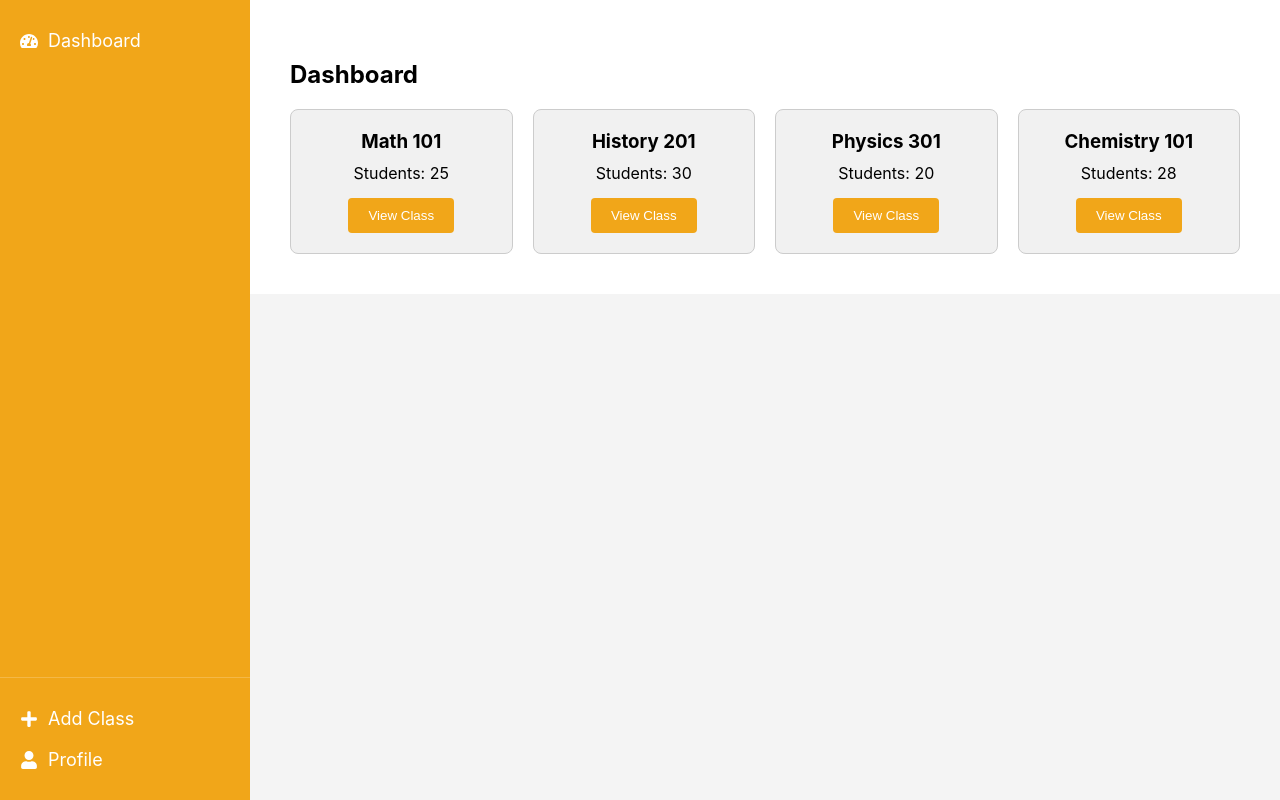
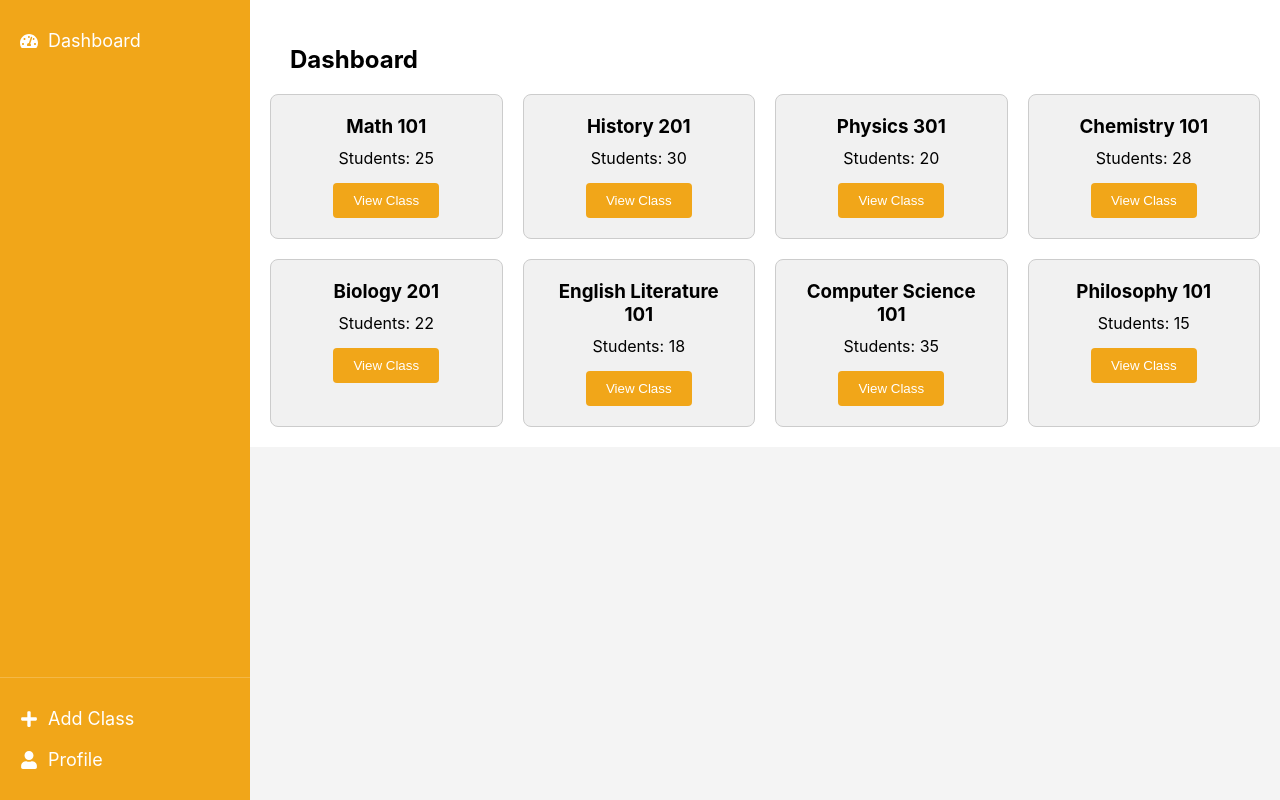
Before and after one commit to CKmellow/QR-code_Attendance_system, a React (Create React App) app in the folder qr-system/: page / in a window 1280 px wide. Built offline with nearby package versions, Linux system fonts and the light colour scheme.

Commit message:
minor lecdash updates

```diff
--- a/qr-system/src/components/LecView/LecDash.css
+++ b/qr-system/src/components/LecView/LecDash.css
@@ -1,6 +1,11 @@
 /* src/components/LecView/LecDash.css */
 .dashboard-container {
-    padding: 20px;
+  padding-top: 5px;
+    /* padding: 20px; */
+  }
+
+  .dash{
+    padding-left: 20px;
   }
 
   .class-grid {
--- a/qr-system/src/components/LecView/LecDash.js
+++ b/qr-system/src/components/LecView/LecDash.js
@@ -7,12 +7,23 @@ const classes = [
   { id: 2, name: 'History 201', students: 30 },
   { id: 3, name: 'Physics 301', students: 20 },
   { id: 4, name: 'Chemistry 101', students: 28 },
-];  // Example class data
+  { id: 5, name: 'Biology 201', students: 22 },
+  { id: 6, name: 'English Literature 101', students: 18 },
+  { id: 7, name: 'Computer Science 101', students: 35 },
+  { id: 8, name: 'Philosophy 101', students: 15 },
+  // { id: 9, name: 'Art History 101', students: 12 },
+  // { id: 10, name: 'Sociology 101', students: 24 },
+  // { id: 11, name: 'Economics 301', students: 40 },
+  // { id: 12, name: 'Environmental Science 101', students: 20 },
+];  // More example class data
 
 const LecDash = () => {
   return (
     <div className="dashboard-container">
+      <div className="dash">
       <h2>Dashboard</h2>
+      </div>
+
       <div className="class-grid">
         {classes.map((classItem) => (
           <div key={classItem.id} className="class-tile">
--- a/qr-system/src/components/Sidebar.css
+++ b/qr-system/src/components/Sidebar.css
@@ -4,7 +4,7 @@
     background-color: #f1a619;
     color: white;
     width: 250px;  /* Fixed width */
-    height: 100vh;
+    height:100vh;
     display: flex;
     flex-direction: column;
     justify-content: space-between;
```
